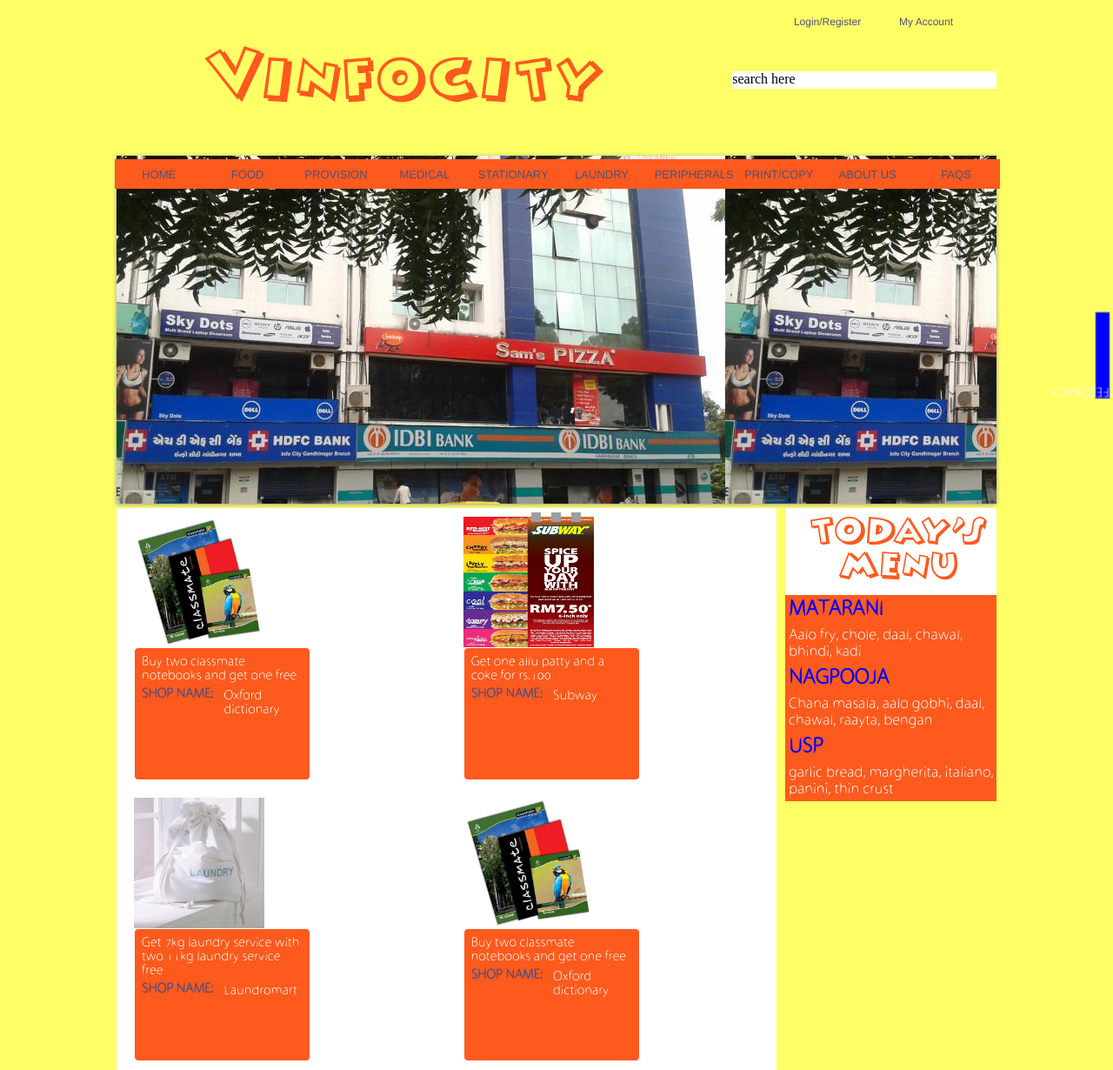
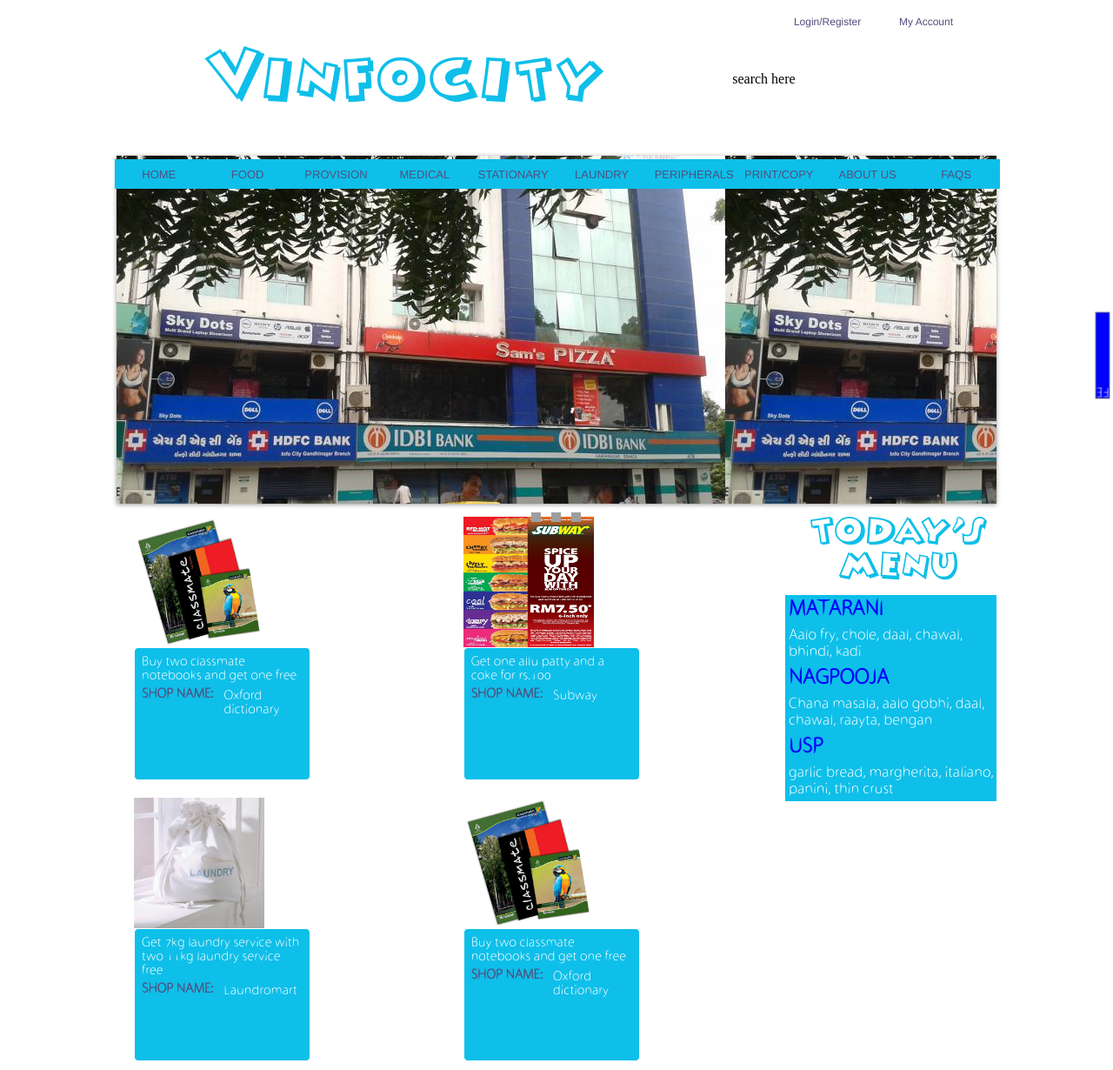
Before and after one commit to shantanu1227/info, a CodeIgniter app: page /info/ in a window 1280 px wide. Shown: the whole page at 87% size. Run offline with CodeIgniter, Linux system fonts and the light colour scheme; grey boxes are pictures that could not be loaded.

Commit message:
changes made

```diff
--- a/assets/css/Vinfostyle.css
+++ b/assets/css/Vinfostyle.css
@@ -1,7 +1,7 @@
 @CHARSET "ISO-8859-1";
 
 body{
-	background-color:#FFFF66;
+	background-color:white;
 
 }
 .wrapper{
@@ -20,7 +20,7 @@
 	float:left;
 	margin-left:10%;
 	width:20%;
-	color:#FE5A1D;
+	color:#0EBFE9;
 	font-family:monofont;
 	font-size:80px;
 }
@@ -63,7 +63,7 @@
 
 }
 .navigation ul li{
-	background-color:#FE5A1D;
+	background-color:#0EBFE9;
 	font-family: "Trade Gothic W01", Helvetica, Arial, sans-serif;
 	cursor:pointer;
 	padding:0.95%;
@@ -165,14 +165,14 @@
 	width:100%;
 	text-align:center;
 	font-size:40px;
-	color:#FE5A1D;
+	color:#0EBFE9;
 	font-family:monofont;
 
 }
 .restdetail{
 	float:left;
 	width:100%;
-	background-color:#FE5A1D
+	background-color:#0EBFE9
 }
 .resthead{
 	padding:4px;
@@ -210,7 +210,7 @@
 border-radius: 5px;
 border-width: 1px;
 height: 135px;
-background-color: #FE5A1D;
+background-color: #0EBFE9;
 float: left;
 width: 53%;
 color: white;
```
